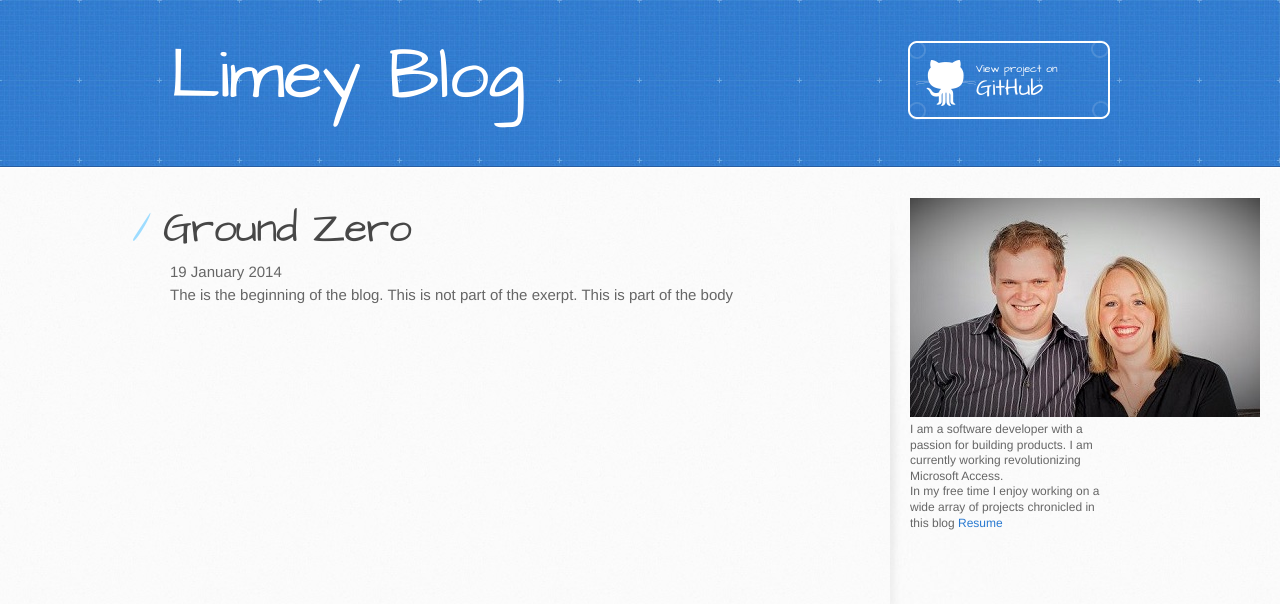
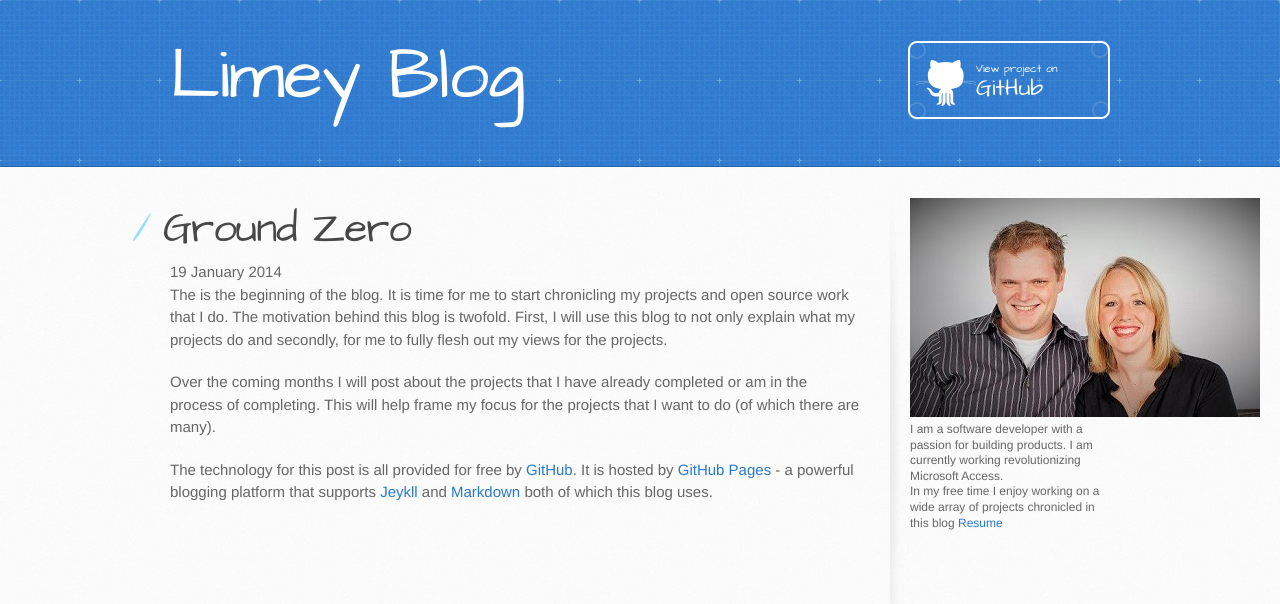
Before and after one commit to LimeyJohnson/LimeyJohnson.github.io, a Jekyll site: the page built from _posts/2014-1-19-Ground-Zero.md, in a window 1280 px wide. Shown: the top 604 px of the page. Built offline with Jekyll 4.4.1, drawn with Linux system fonts in a browser that asks for light colours.

Commit message:
Beginnings of the Ground Zero Post

```diff
--- a/_posts/2014-1-19-Ground-Zero.md
+++ b/_posts/2014-1-19-Ground-Zero.md
@@ -6,4 +6,8 @@ comments: false
 
 The is the beginning of the blog.
 <!-- more -->
-This is not part of the exerpt. This is part of the body
+It is time for me to start chronicling my projects and open source work that I do. The motivation behind this blog is twofold. First, I will use this blog to not only explain what my projects do and secondly, for me to fully flesh out my views for the projects.
+
+Over the coming months I will post about the projects that I have already completed or am in the process of completing. This will help frame my focus for the projects that I want to do (of which there are many).
+
+The technology for this post is all provided for free by [GitHub](http://github.com). It is hosted by [GitHub Pages](http://pages.github.com/) - a powerful blogging platform that supports [Jeykll](http://jekyllrb.com/) and [Markdown](http://daringfireball.net/projects/markdown/) both of which this blog uses.
```
